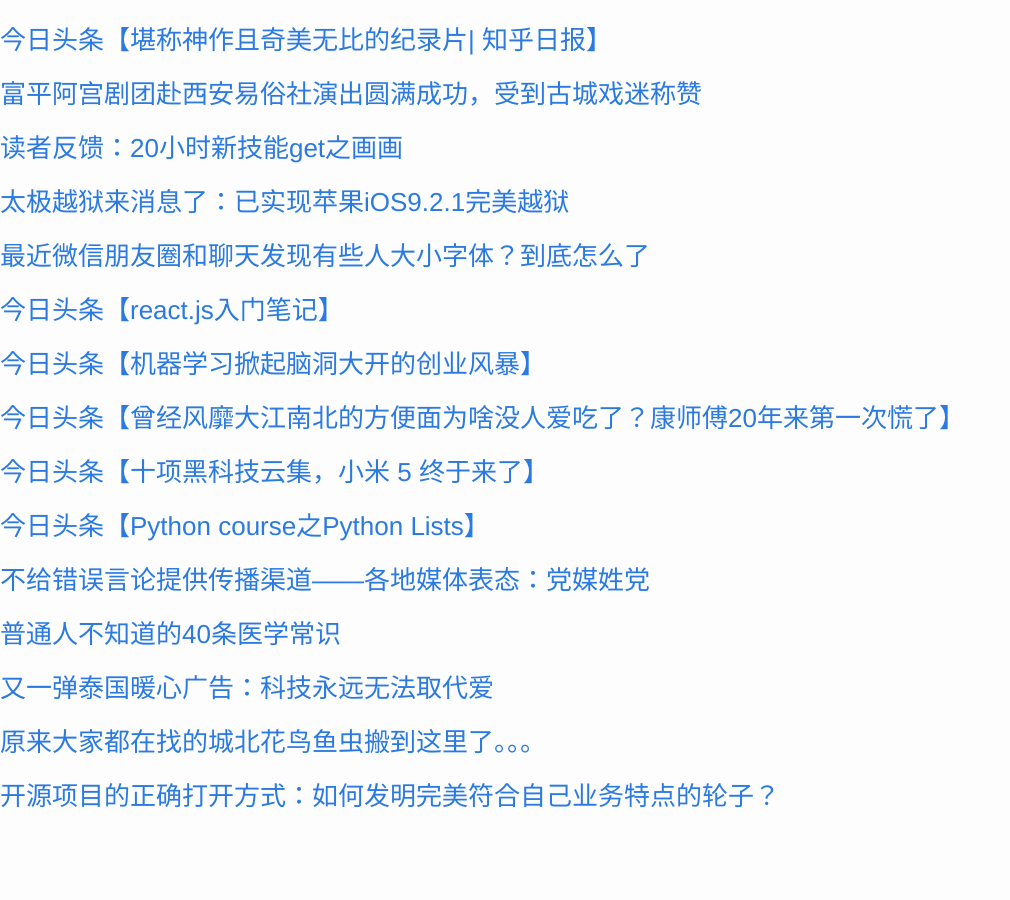
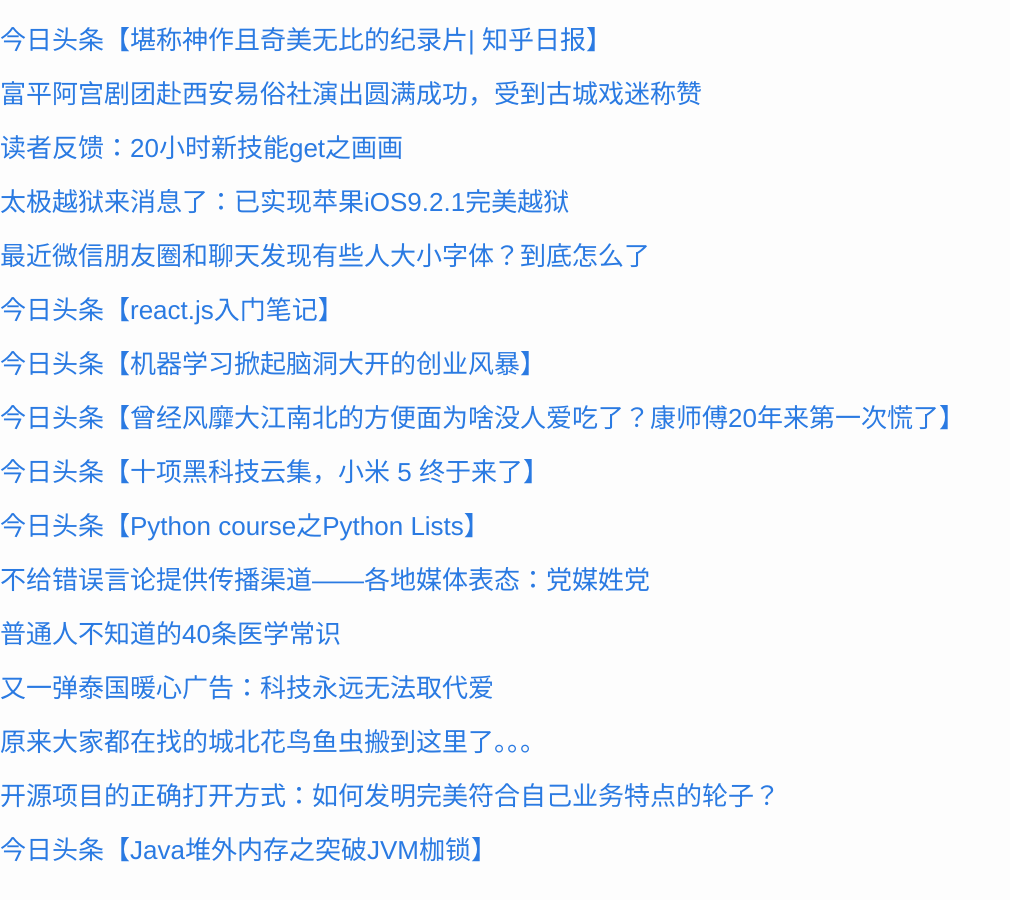
Before and after one commit to cnwarden/cnwarden.github.io, a Jekyll site: the page built from _posts/2016-02-22-test.markdown, in a window 1280 px wide and 900 px high, scrolled down 1650 px. Shown: the whole window, without its empty margins (0-1010 px from the left). Built offline with Jekyll 4.4.1, drawn with Linux system fonts in a browser that asks for light colours; before the commit the page ends 2496 px from its top, so only the background shows below that.

Commit message:
auto commit

```diff
--- a/_posts/2016-02-22-test.markdown
+++ b/_posts/2016-02-22-test.markdown
@@ -91,3 +91,5 @@ categories: update
 ### [原来大家都在找的城北花鸟鱼虫搬到这里了。。。](http://mp.weixin.qq.com/s?__biz=MjM5ODE2ODM0MA==&mid=410176011&idx=1&sn=e11e1c626bcfe361089c9a1cc62b13bb&scene=0#wechat_redirect)
 
 ### [开源项目的正确打开方式：如何发明完美符合自己业务特点的轮子？](http://mp.weixin.qq.com/s?__biz=MjM5MDE0Mjc4MA==&mid=402884021&idx=1&sn=cbd9c385f7eaa691c6f2eb36bfadd9d8&scene=0#wechat_redirect)
+
+### [今日头条【Java堆外内存之突破JVM枷锁】](http://toutiao.com/item/6254875430268961282/?iid=3578109516&app=news_article&tt_from=android_share&utm_source=email&utm_medium=toutiao_android&utm_campaign=client_share)
```
